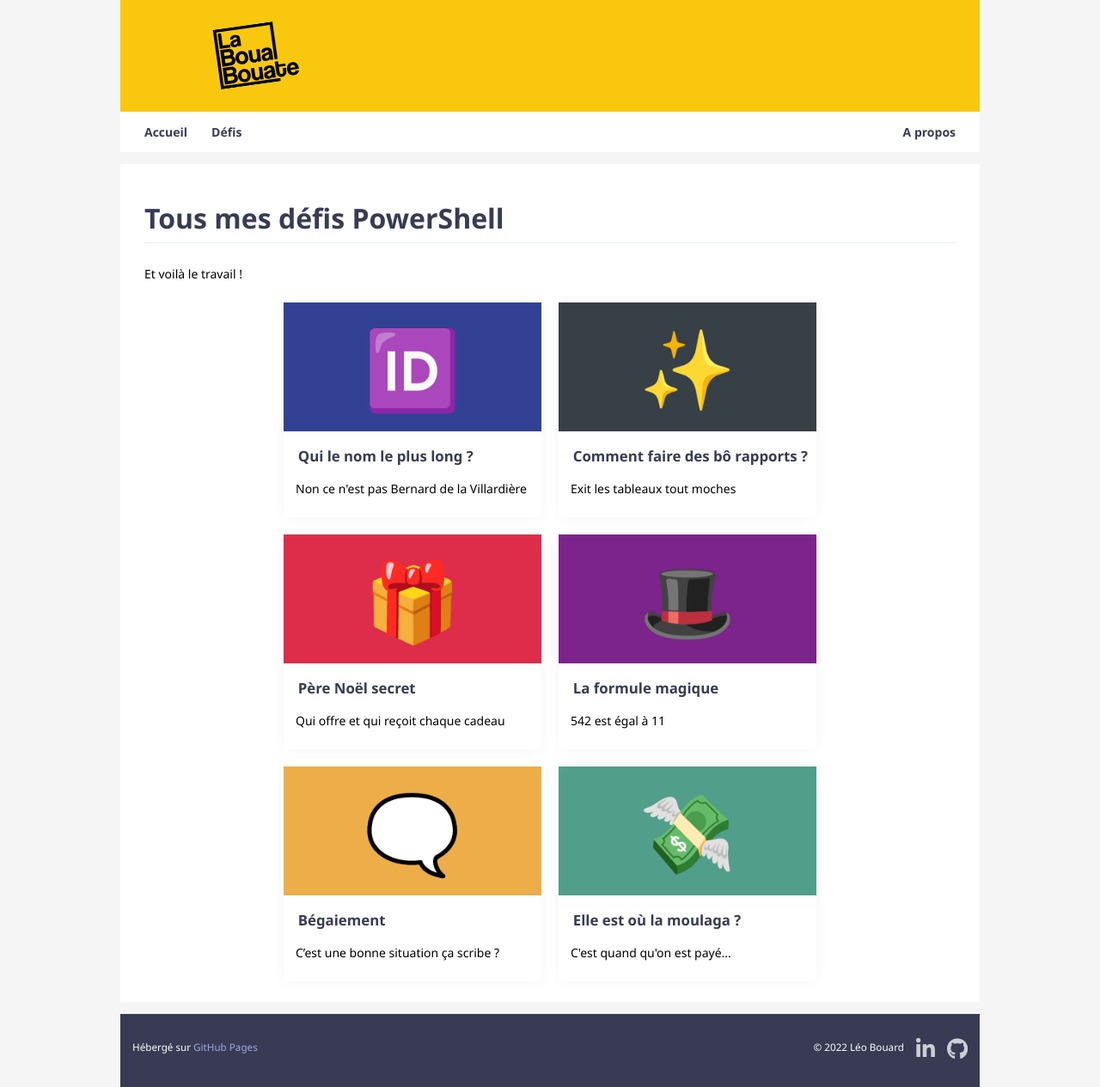
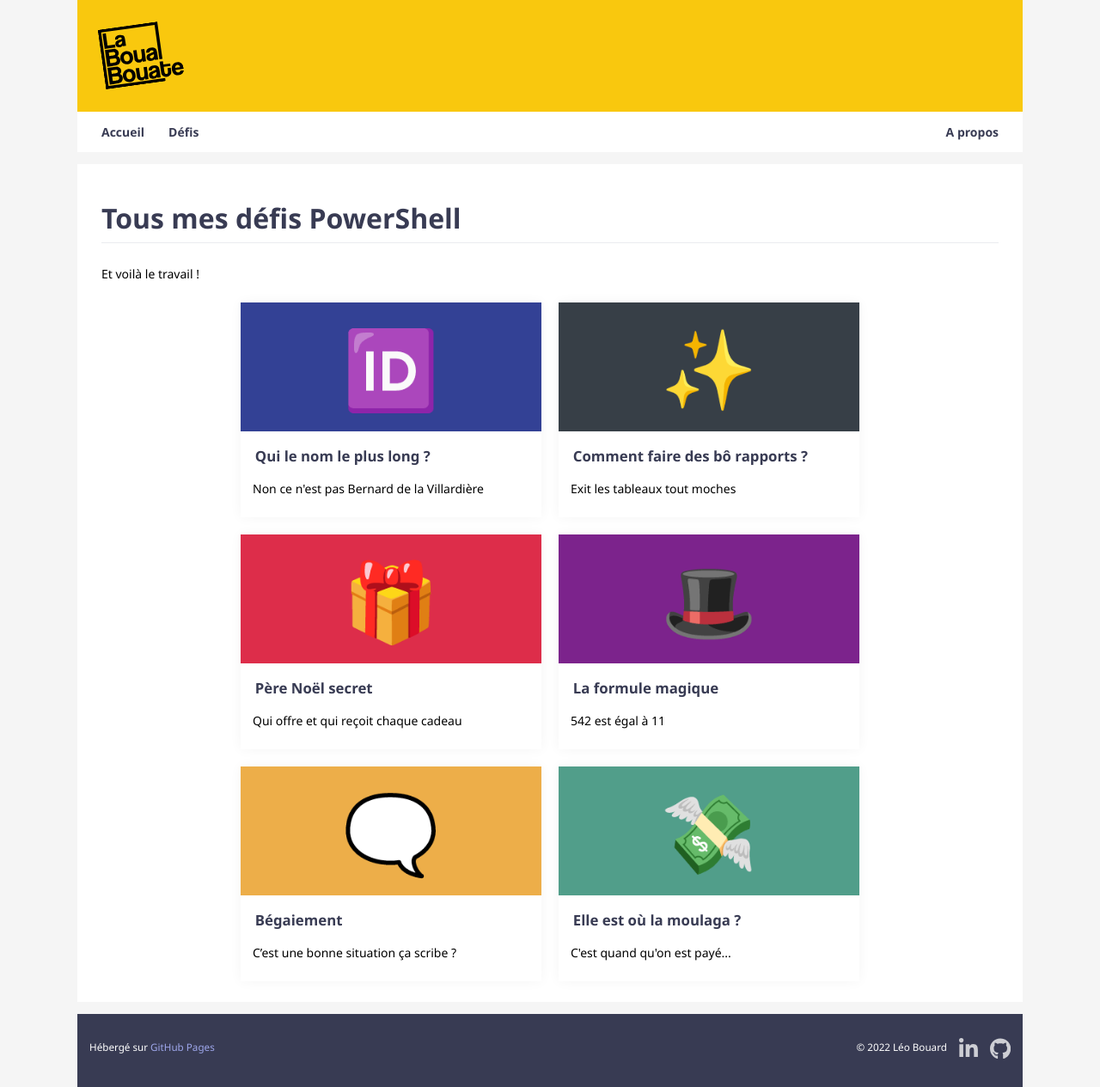
Before and after one commit to leobouard/leobouard.github.io, a Jekyll site: the page built from challenges.md, in a window 1280 px wide. Shown: the whole page at 86% size. Built offline with Jekyll 4.4.1, drawn with Linux system fonts in a browser that asks for light colours; our own code applies the rules of GitHub Pages for plain Markdown files.

Commit message:
Update style.scss

```diff
--- a/assets/css/style.scss
+++ b/assets/css/style.scss
@@ -12,7 +12,7 @@
 
 html {
     margin: auto;
-    max-width: 1000px;
+    max-width: 1100px;
     min-width: 500px;
     height: 100%;
 }
@@ -130,8 +130,6 @@
 
     img {
         width: 100%;
-        margin-left: 3em;
-        margin-right: 3em;
     }
 
     hr {
@@ -148,7 +146,7 @@
 
     .posts .card {
         margin: 10px;
-        width: 300px;
+        width: 350px;
         height: 250px;
         box-shadow: 0px 0px 1em #f5f5f5;
         transition: transform 0.2s;
```
